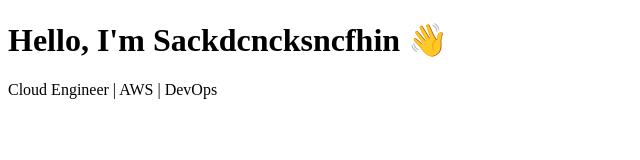
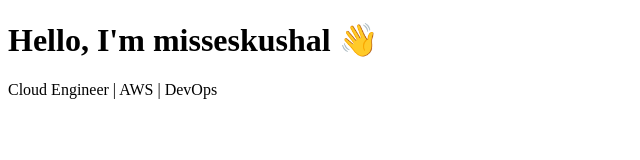
Before and after one commit to kushalsagard55/auto-deploy-website, a plain HTML site: page index.html in a window 1280 px wide. Shown: the whole page, without its empty margins (0-640 px from the left). Drawn offline with Linux system fonts and the light colour scheme.

Commit message:
Update index.html

```diff
--- a/index.html
+++ b/index.html
@@ -1,11 +1,11 @@
 <!DOCTYPE html>
 <html>
 <head>
-    <title>Sachjkndjknfdin Portfolio</title>
+    <title>misskushal Portfolio</title>
 </head>
 <body>
 
-<h1>Hello, I'm Sackdcncksncfhin 👋</h1>
+<h1>Hello, I'm misseskushal 👋</h1>
 <p>Cloud Engineer | AWS | DevOps</p>
 
 </body>
```
